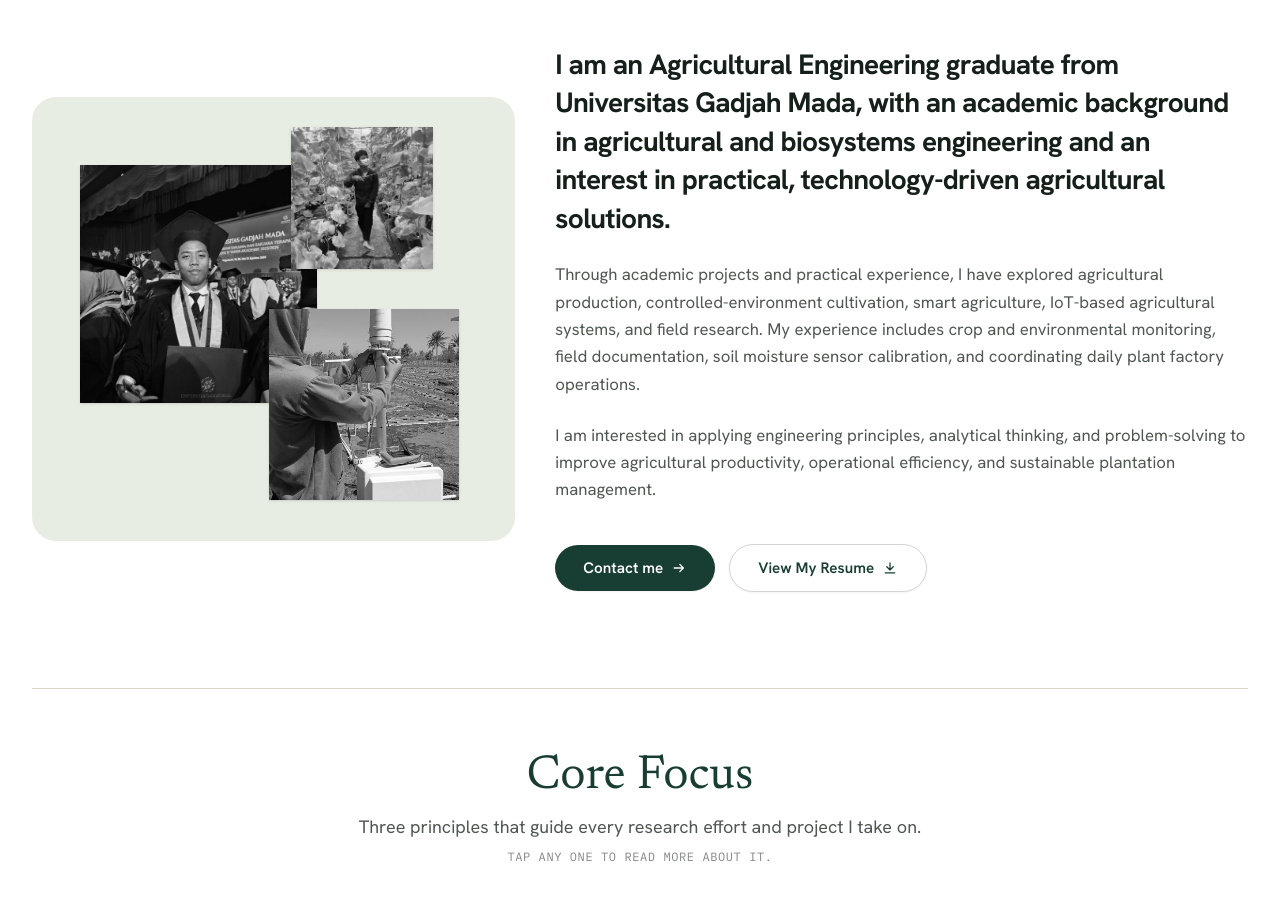
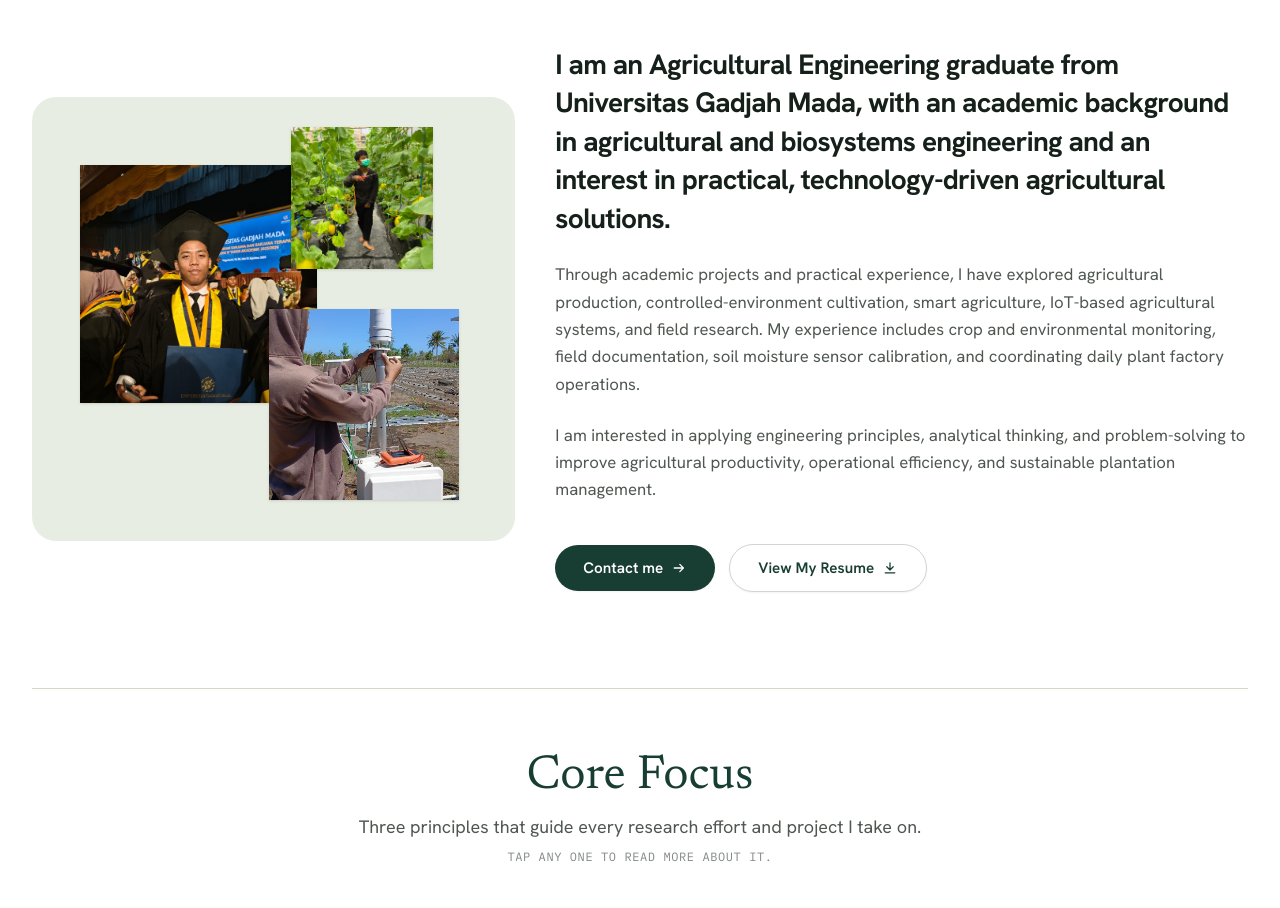
Before and after one commit to rizkiramadhan3864-beep/rizqi-portfolio, a React (Vite) app: page / in a window 1280 px wide. Shown: the part 1120-2028 px from the top of the page. Built offline with nearby package versions, Linux system fonts and the light colour scheme.

Commit message:
feat(about): enable full color photos in about collage

```diff
--- a/src/components/sections-intro.tsx
+++ b/src/components/sections-intro.tsx
@@ -72,7 +72,7 @@ function Portrait() {
   )
 }
 
-const grayscale = true
+const grayscale = false
 
 const aboutPhotos = [
   {
```
